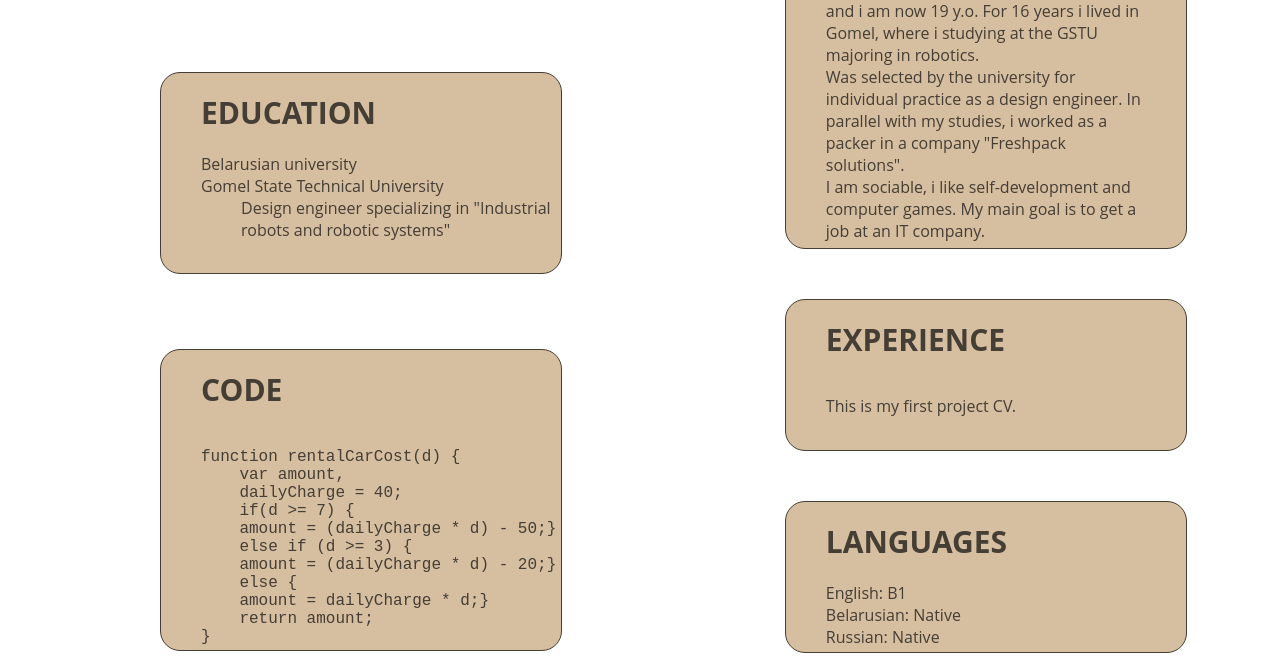
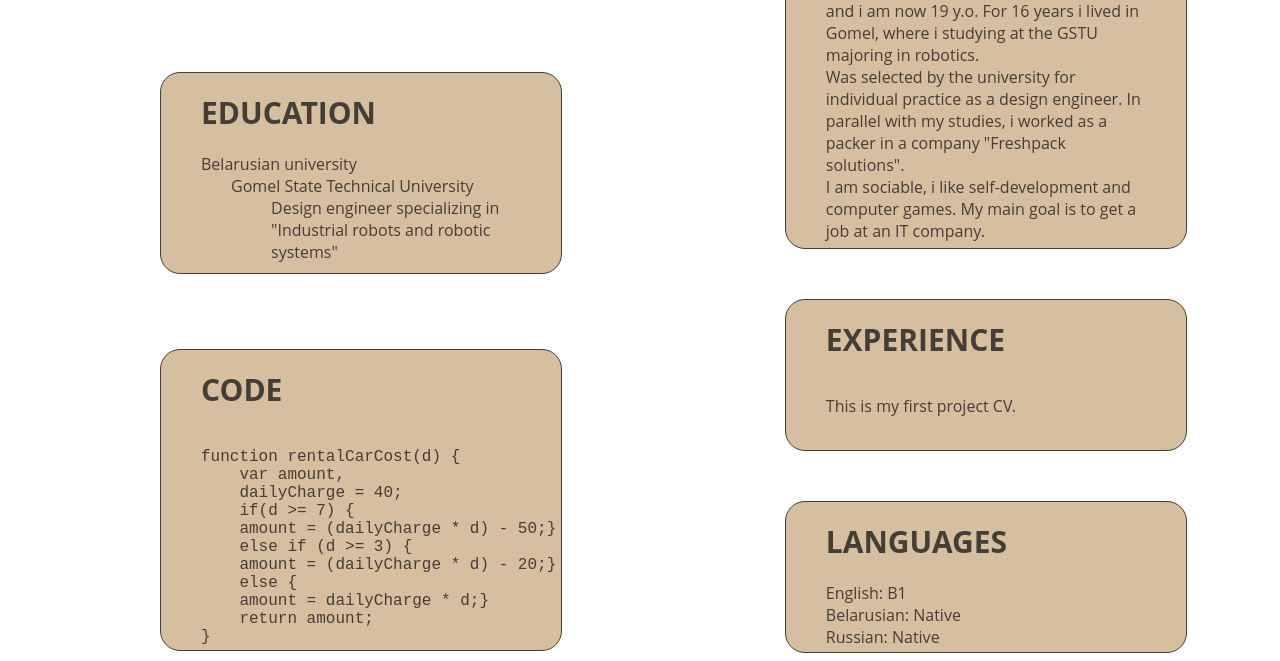
Before and after one commit to k-tukach/rsschool-cv, a website: page index.html in a window 1280 px wide. Shown: the part 759-1420 px from the top of the page. Drawn offline with Linux system fonts and the light colour scheme.

Commit message:
fix: change padding for class GSTU

```diff
--- a/src/sass/main/_main.scss
+++ b/src/sass/main/_main.scss
@@ -116,7 +116,7 @@
     border-radius: 20px;
     margin-left: 150px;
     .GSTU {
-        padding: 0;
+        padding: 0 30px;
     }
 }
 
```
Also changed, not shown: src/sass/style.css.
